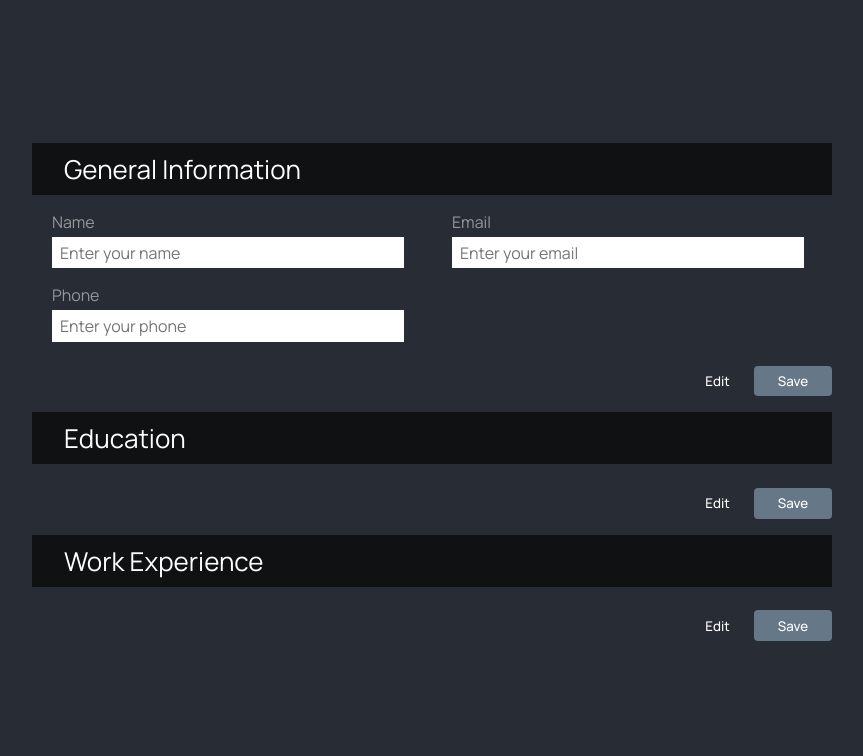
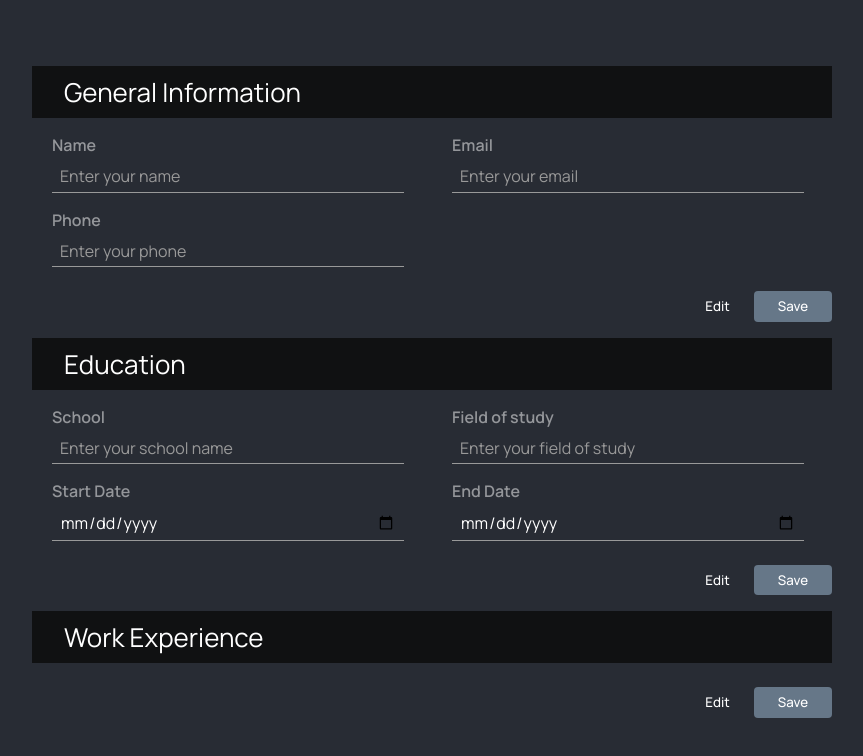
Before and after one commit to llfalcao/react-form, a React (Create React App) app: page / in a window 1280 px wide. Shown: the top 756 px of the page, without its empty margins (208-1071 px from the left). Built offline with nearby package versions, Linux system fonts and the light colour scheme.

Commit message:
Add fields for the education section

```diff
--- a/src/App.js
+++ b/src/App.js
@@ -9,6 +9,10 @@ class App extends React.Component {
       name: '',
       email: '',
       phone: '',
+      school: '',
+      studyTitle: '',
+      studyStartDate: '',
+      studyEndDate: '',
       isEditable: true,
     };
     this.handleChange = this.handleChange.bind(this);
@@ -30,20 +34,39 @@ class App extends React.Component {
   }
 
   render() {
-    const { name, email, phone, isEditable } = this.state;
+    const {
+      name,
+      email,
+      phone,
+      school,
+      studyTitle,
+      studyStartDate,
+      studyEndDate,
+      isEditable,
+    } = this.state;
+    const general = [name, email, phone];
+    const education = [school, studyTitle, studyStartDate, studyEndDate];
 
     return (
       <div className="App">
         <Section
           sectionName="General Information"
           fields={fields.general}
-          inputs={[name, email, phone]}
+          inputs={general}
           handleChange={this.handleChange}
           handleSectionSubmit={this.handleSectionSubmit}
           isEditable={isEditable}
           enableEditing={this.enableEditing}
         />
-        <Section sectionName="Education" />
+        <Section
+          sectionName="Education"
+          fields={fields.education}
+          inputs={education}
+          handleChange={this.handleChange}
+          handleSectionSubmit={this.handleSectionSubmit}
+          isEditable={isEditable}
+          enableEditing={this.enableEditing}
+        />
         <Section sectionName="Work Experience" />
       </div>
     );
--- a/src/fields.json
+++ b/src/fields.json
@@ -18,5 +18,31 @@
       "title": "Phone",
       "placeholder": "Enter your phone"
     }
+  ],
+  "education": [
+    {
+      "id": "school",
+      "type": "text",
+      "title": "School",
+      "placeholder": "Enter your school name"
+    },
+    {
+      "id": "studyTitle",
+      "type": "text",
+      "title": "Field of study",
+      "placeholder": "Enter your field of study"
+    },
+    {
+      "id": "studyStartDate",
+      "type": "date",
+      "title": "Start Date",
+      "placeholder": "MM/DD/YYYY"
+    },
+    {
+      "id": "studyEndDate",
+      "type": "date",
+      "title": "End Date",
+      "placeholder": "MM/DD/YYYY"
+    }
   ]
 }
--- a/src/styles/index.css
+++ b/src/styles/index.css
@@ -17,6 +17,10 @@ body {
 input,
 button {
   border: 0;
+}
+
+input::placeholder {
+  color: #999;
 }
 
 /* Remove input arrows */
@@ -73,6 +77,7 @@ input[type='number'] {
   font-size: 1rem;
   margin-top: 1rem;
   opacity: 0.5;
+  font-weight: 600;
 }
 
 .field-wrapper > input {
@@ -80,6 +85,9 @@ input[type='number'] {
   font-size: 1rem;
   outline: 0;
   margin-top: 0.25rem;
+  background: transparent;
+  border-bottom: 1px solid #999;
+  color: #fff;
 }
 
 .field-saved {
```
